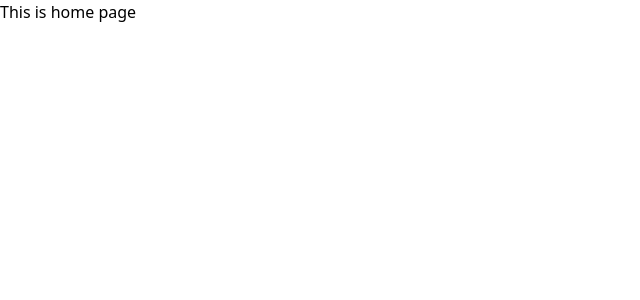
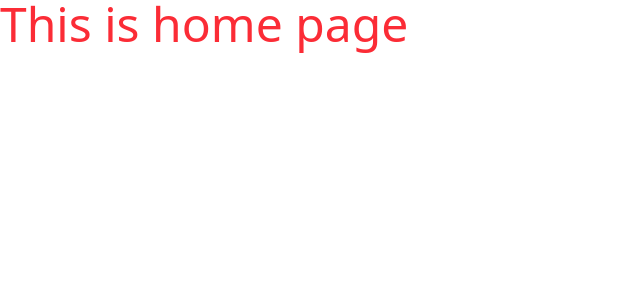
Before and after one commit to fajlerabbifahim/FastBite-Client-Side, a React (Vite) app: page / in a window 1280 px wide. Shown: the top 300 px of the page, without its empty margins (0-640 px from the left). Built offline with nearby package versions, Linux system fonts and the light colour scheme.

Commit message:
create foldre structure and readme.md file

```diff
--- a/src/pages/Home/Home.jsx
+++ b/src/pages/Home/Home.jsx
@@ -3,7 +3,7 @@ import React from 'react'
 const Home = () => {
   return (
     <div>
-      <h1>This is home page</h1>
+      <h1 className='text-5xl text-red-500'>This is home page</h1>
     </div>
   )
 }
```
